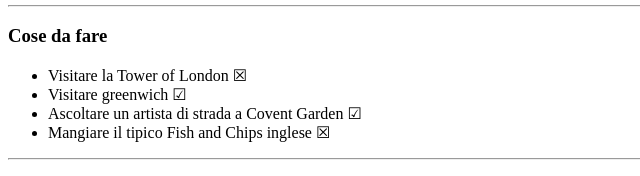
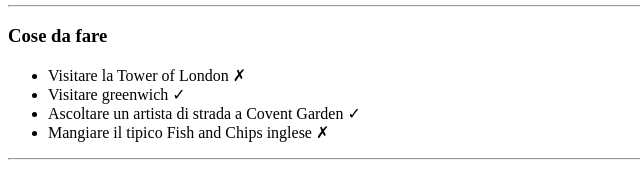
Before and after one commit to vgianluca96/html-london-trip, a plain HTML site: page index.html in a window 1280 px wide. Shown: the part 876-1052 px from the top of the page, 0-640 px from the left. Drawn offline with Linux system fonts and the light colour scheme.

Commit message:
minor changes

```diff
--- a/index.html
+++ b/index.html
@@ -79,10 +79,10 @@
         <!-- /titolo sezione -->
 
         <ul>
-            <li>Visitare la Tower of London &#9746;</li>
-            <li>Visitare greenwich &#9745;</li>
-            <li>Ascoltare un artista di strada a Covent Garden &#9745;</li>
-            <li>Mangiare il tipico Fish and Chips inglese &#9746;</li>
+            <li>Visitare la Tower of London &#10007;</li>
+            <li>Visitare greenwich &#10003;</li>
+            <li>Ascoltare un artista di strada a Covent Garden &#10003;</li>
+            <li>Mangiare il tipico Fish and Chips inglese &#10007;</li>
         </ul>
         <!-- /elenco -->
 
```
